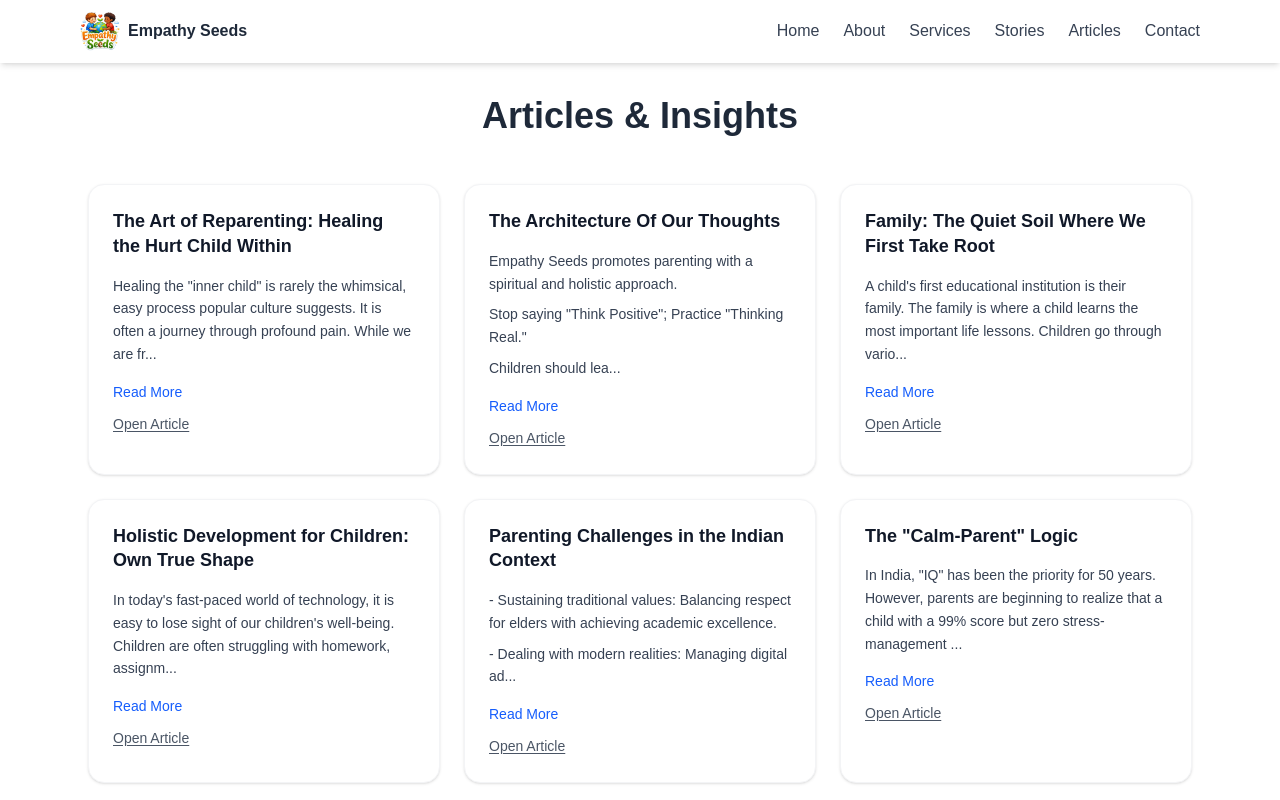
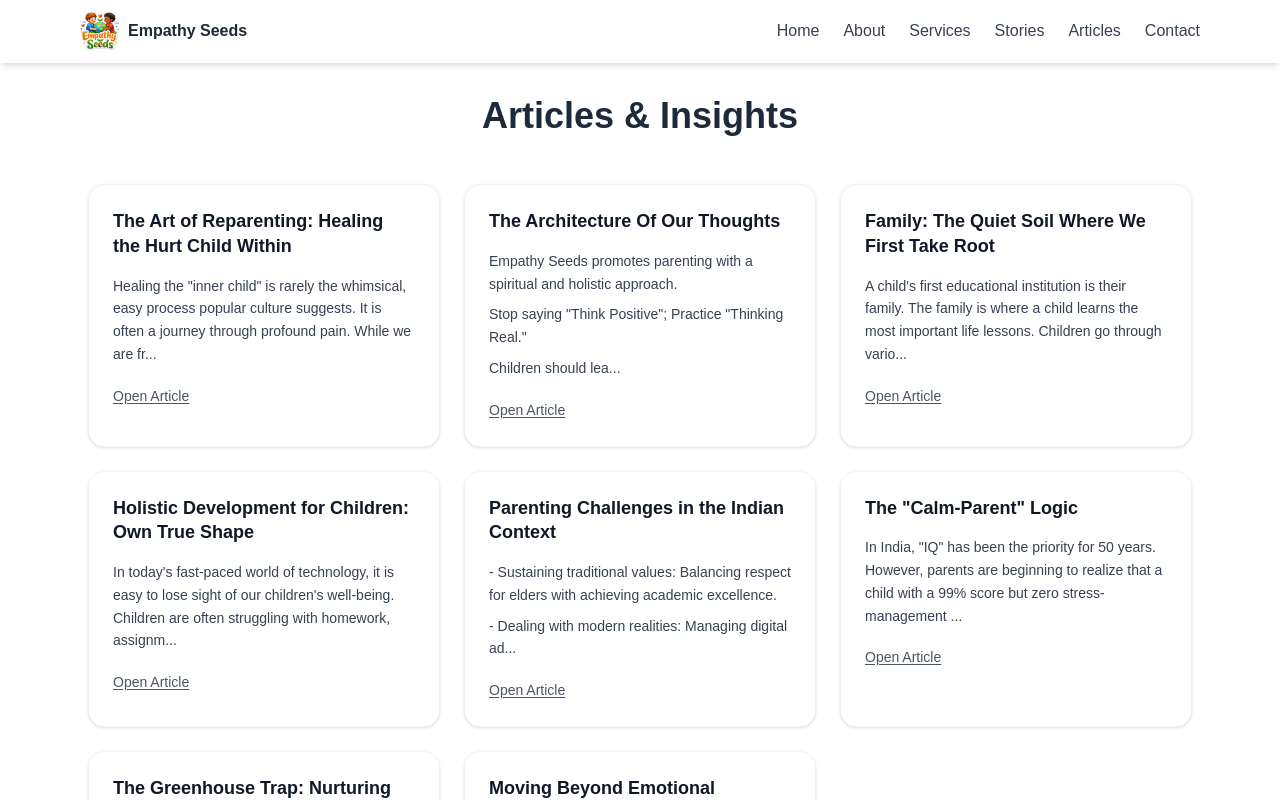
Before and after one commit to empathyseeds/empathy-seeds, a Next.js app: page /articles in a window 1280 px wide. Shown: the top 800 px of the page. Built offline with nearby package versions, Linux system fonts and the light colour scheme.

Commit message:
Simplify article cards

```diff
--- a/app/articles/[slug]/page.tsx
+++ b/app/articles/[slug]/page.tsx
@@ -1,3 +1,4 @@
+import Link from "next/link";
 import { notFound } from "next/navigation";
 import { articles } from "../data";
 
@@ -30,6 +31,13 @@ export default async function ArticlePage({ params }: ArticlePageProps) {
       <p className="text-gray-700 whitespace-pre-line leading-relaxed">
         {article.content}
       </p>
+
+      <Link
+        href="/articles"
+        className="inline-block text-sm font-medium text-blue-600 underline underline-offset-2"
+      >
+        Back to Articles
+      </Link>
     </main>
   );
 }
--- a/app/articles/page.tsx
+++ b/app/articles/page.tsx
@@ -17,16 +17,15 @@ export default function Articles() {
           const preview = `${article.content.substring(0, 150)}...`;
 
           return (
-            <details
+            <article
               key={article.slug}
               className="group bg-white p-6 rounded-2xl shadow-sm border border-gray-100 hover:shadow-lg hover:border-blue-200 transition duration-300"
             >
-              <summary className="list-none cursor-pointer touch-manipulation [&::-webkit-details-marker]:hidden">
               <h2 className="font-semibold text-gray-900 text-lg leading-snug">
                 {article.title}
               </h2>
 
-                <div className="mt-4 text-gray-700 text-sm leading-relaxed group-open:hidden">
+              <div className="mt-4 text-gray-700 text-sm leading-relaxed">
                 {preview.split("\n").map((line, index) => (
                   <span
                     key={`${article.slug}-preview-${index}`}
@@ -37,30 +36,13 @@ export default function Articles() {
                 ))}
               </div>
 
-                <div className="mt-4 text-gray-700 text-sm leading-relaxed hidden group-open:block">
-                  {article.content.split("\n").map((line, index) => (
-                    <span
-                      key={`${article.slug}-full-${index}`}
-                      className="block mb-2"
-                    >
-                      {line}
-                    </span>
-                  ))}
-                </div>
-
-                <div className="mt-4 text-blue-600 text-sm font-medium hover:underline">
-                  <span className="group-open:hidden">Read More</span>
-                  <span className="hidden group-open:inline">Show Less</span>
-                </div>
-
               <Link
                 href={`/articles/${article.slug}`}
                 className="mt-3 inline-block text-sm font-medium text-gray-600 underline underline-offset-2"
               >
                 Open Article
               </Link>
-              </summary>
-            </details>
+            </article>
           );
         })}
       </section>
```
Lines whose indentation alone changed are shown as unchanged.
